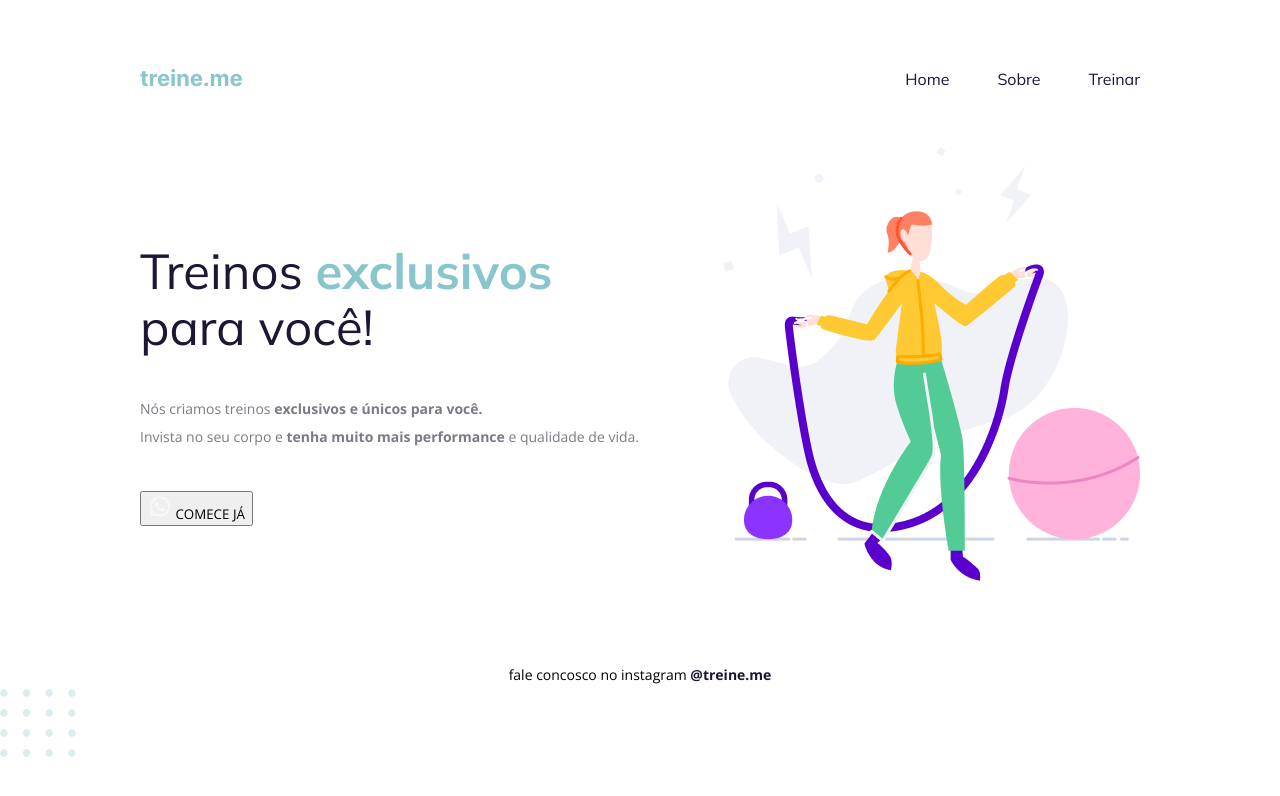
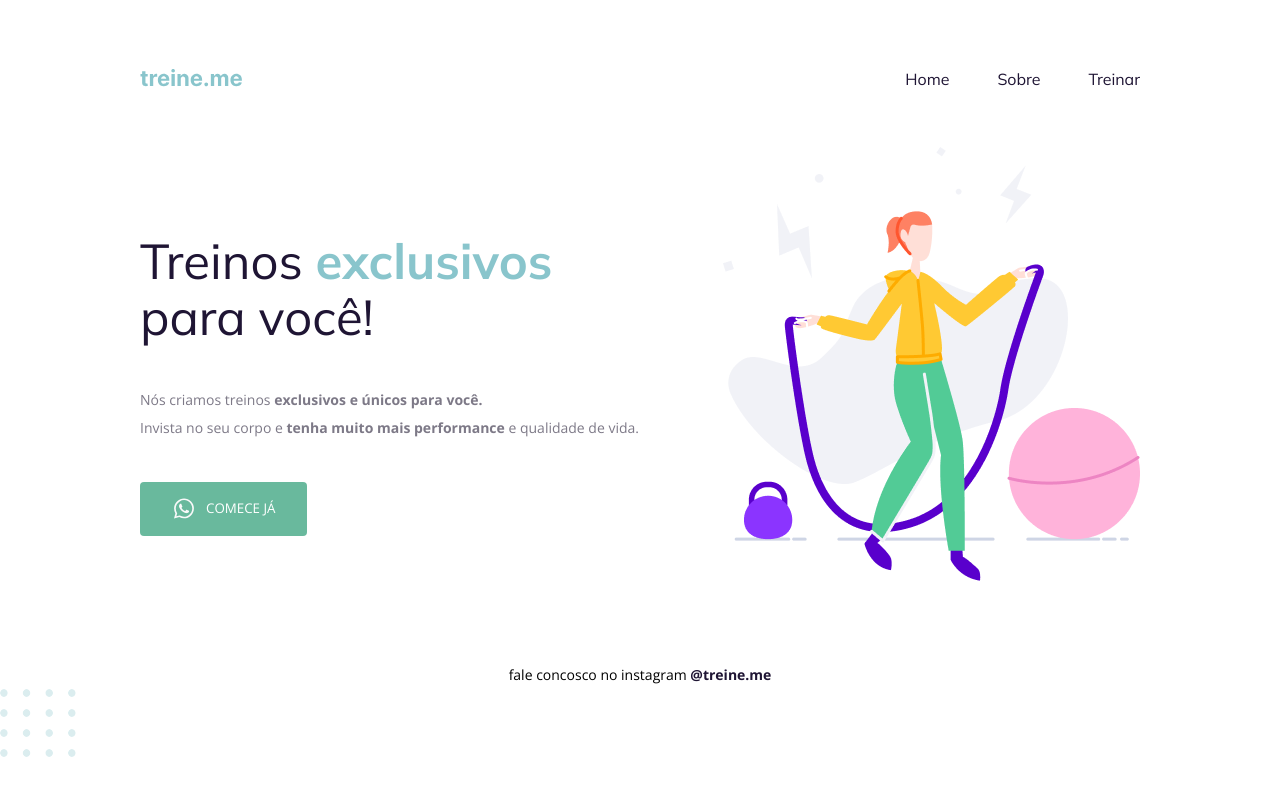
Before and after one commit to juniorvolontedev/explorer-treine-me, a plain HTML site: page index.html in a window 1280 px wide. Drawn offline with nearby package versions, Linux system fonts and the light colour scheme.

Commit message:
configurando o botão

```diff
--- a/style.css
+++ b/style.css
@@ -66,6 +66,20 @@ section p {
 button {
   font-family: "Open Sans", sans-serif;
   text-transform: uppercase;
+  color: white;
+  display: flex;
+  align-items: center;
+  justify-content: center;
+  gap: 10px;
+  background: #69b99d;
+  border: 0;
+  padding: 14px 32px 15px;
+  border-radius: 4px;
+  cursor: pointer;
+}
+
+button:hover {
+  background: #4ea788;
 }
 
 footer {
```
